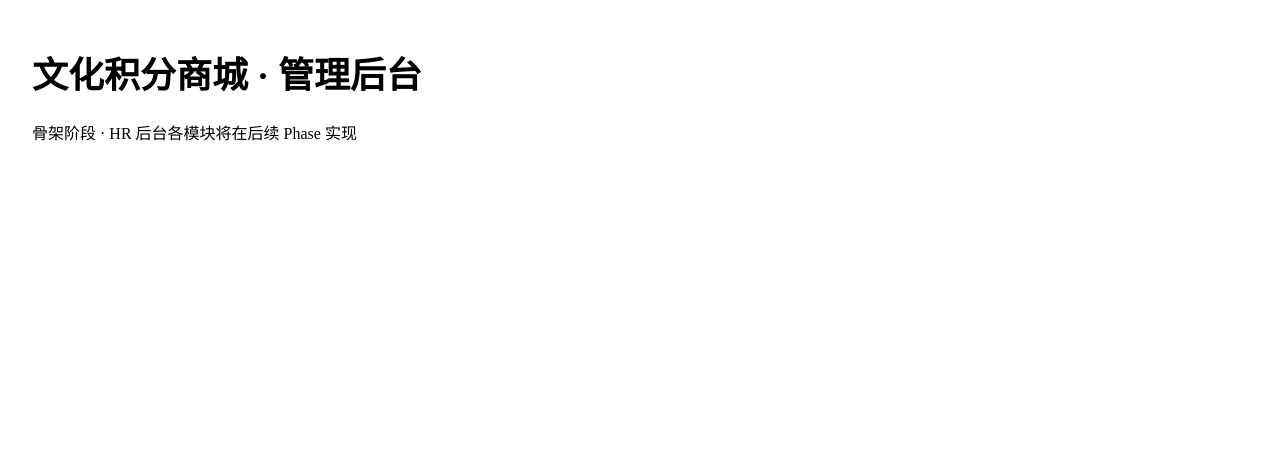
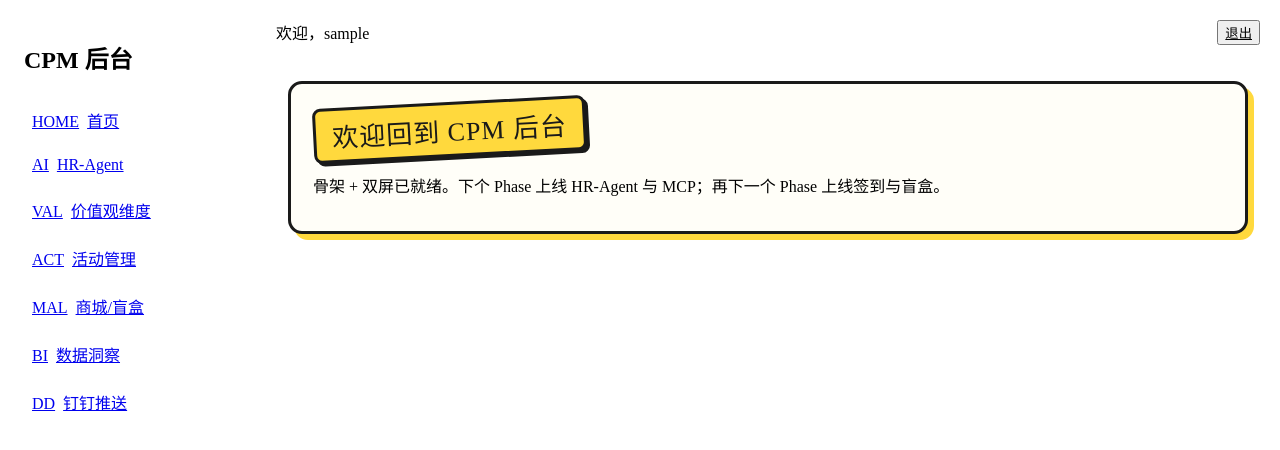
Before and after one commit to ToBorak/culture_points_mall_web, a React (Vite) app in the folder apps/admin/: page / in a window 1280 px wide. Shown: the top 450 px of the page. Built offline with nearby package versions, Linux system fonts and the light colour scheme; sample sign-in values are in the browser's storage; a web font is replaced by a local one.

Commit message:
feat:admin 后台框架（Sidebar + Layout + 首页）

```diff
--- /dev/null
+++ b/apps/admin/src/layout/AdminLayout.tsx
@@ -0,0 +1,19 @@
+import type { ReactNode } from 'react';
+import { Sidebar } from './Sidebar';
+import { useAuth } from '../store/auth';
+
+export function AdminLayout({ children }: { children: ReactNode }) {
+  const { name, clear } = useAuth();
+  return (
+    <div className="flex min-h-screen bg-paper">
+      <Sidebar />
+      <div className="flex-1 flex flex-col">
+        <header className="border-b-3 border-ink p-3 flex justify-between font-kuaile">
+          <span>欢迎，{name}</span>
+          <button onClick={clear} className="underline" type="button">退出</button>
+        </header>
+        <main className="flex-1 p-6">{children}</main>
+      </div>
+    </div>
+  );
+}
--- /dev/null
+++ b/apps/admin/src/layout/Sidebar.tsx
@@ -0,0 +1,34 @@
+import { NavLink } from 'react-router-dom';
+
+const items = [
+  { to: '/', label: '首页', n: 'HOME' },
+  { to: '/chat', label: 'HR-Agent', n: 'AI' },
+  { to: '/values', label: '价值观维度', n: 'VAL' },
+  { to: '/activities', label: '活动管理', n: 'ACT' },
+  { to: '/mall', label: '商城/盲盒', n: 'MAL' },
+  { to: '/insights', label: '数据洞察', n: 'BI' },
+  { to: '/dingtalk/mock-outbox', label: '钉钉推送', n: 'DD' },
+];
+
+export function Sidebar() {
+  return (
+    <aside className="w-56 border-r-3 border-ink bg-paper p-4 font-kuaile">
+      <h2 className="font-qingke text-2xl mb-6">CPM 后台</h2>
+      <nav className="space-y-2">
+        {items.map((it) => (
+          <NavLink
+            key={it.to}
+            to={it.to}
+            className={({ isActive }) =>
+              `block p-2 rounded-lg border-2 border-ink ${isActive ? 'bg-cYellow' : 'bg-paper hover:bg-cYellow/40'}`
+            }
+            end={it.to === '/'}
+          >
+            <span className="font-bangers text-cRed mr-2">{it.n}</span>
+            {it.label}
+          </NavLink>
+        ))}
+      </nav>
+    </aside>
+  );
+}
--- a/apps/admin/src/pages/home/AdminHomePage.tsx
+++ b/apps/admin/src/pages/home/AdminHomePage.tsx
@@ -1,8 +1,14 @@
+import { Panel, Shout } from '@cpm/ui';
+
 export function AdminHomePage() {
   return (
-    <main className="min-h-screen bg-paper text-ink p-6 font-kuaile">
-      <h1 className="text-4xl font-qingke">文化积分商城 · 管理后台</h1>
-      <p>骨架阶段 · HR 后台各模块将在后续 Phase 实现</p>
-    </main>
+    <div className="space-y-4">
+      <Panel shadow="yellow">
+        <Shout>欢迎回到 CPM 后台</Shout>
+        <p className="mt-4 font-kuaile">
+          骨架 + 双屏已就绪。下个 Phase 上线 HR-Agent 与 MCP；再下一个 Phase 上线签到与盲盒。
+        </p>
+      </Panel>
+    </div>
   );
 }
--- a/apps/admin/src/router.tsx
+++ b/apps/admin/src/router.tsx
@@ -1,18 +1,22 @@
-import { Navigate, Route, Routes } from 'react-router-dom';
+import { Routes, Route, Navigate } from 'react-router-dom';
+import type { ReactNode } from 'react';
 import { AdminHomePage } from './pages/home/AdminHomePage';
 import { AdminLoginPage } from './auth/AdminLoginPage';
+import { AdminLayout } from './layout/AdminLayout';
+
+const wrap = (el: ReactNode) => <AdminLayout>{el}</AdminLayout>;
 
 export function AdminRouter() {
   return (
     <Routes>
       <Route path="/login" element={<AdminLoginPage />} />
-      <Route path="/" element={<AdminHomePage />} />
-      <Route path="/chat" element={<div>chat · Phase 3 实现</div>} />
-      <Route path="/values" element={<div>values · 下个 Phase 实现</div>} />
-      <Route path="/activities" element={<div>activities · Phase 3 实现</div>} />
-      <Route path="/insights" element={<div>insights · 占位</div>} />
-      <Route path="/mall" element={<div>mall · Phase 4 实现</div>} />
-      <Route path="/dingtalk/mock-outbox" element={<div>钉钉模拟推送面板 · Phase 3 实现</div>} />
+      <Route path="/" element={wrap(<AdminHomePage />)} />
+      <Route path="/chat" element={wrap(<div>chat · Phase 3 实现</div>)} />
+      <Route path="/values" element={wrap(<div>values · TODO</div>)} />
+      <Route path="/activities" element={wrap(<div>activities · Phase 3 实现</div>)} />
+      <Route path="/mall" element={wrap(<div>mall · Phase 4 实现</div>)} />
+      <Route path="/insights" element={wrap(<div>insights · 占位</div>)} />
+      <Route path="/dingtalk/mock-outbox" element={wrap(<div>钉钉模拟推送面板 · Phase 3 实现</div>)} />
       <Route path="*" element={<Navigate to="/" replace />} />
     </Routes>
   );
```
